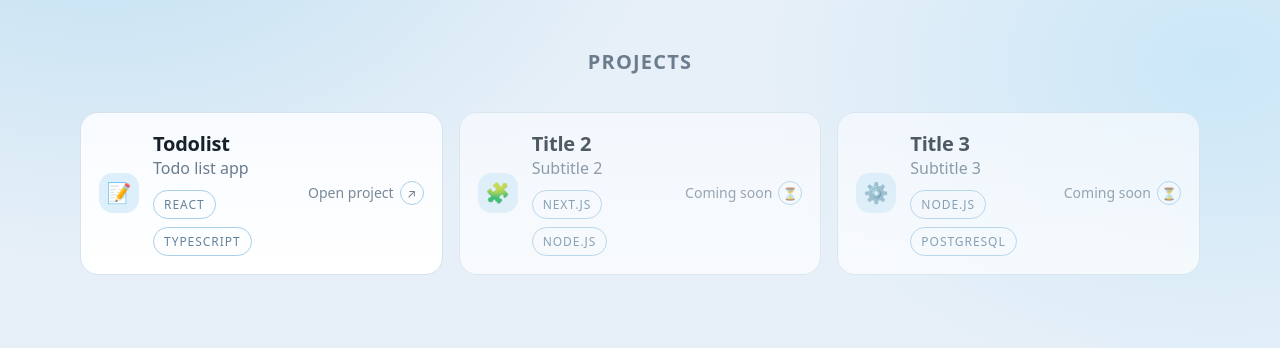
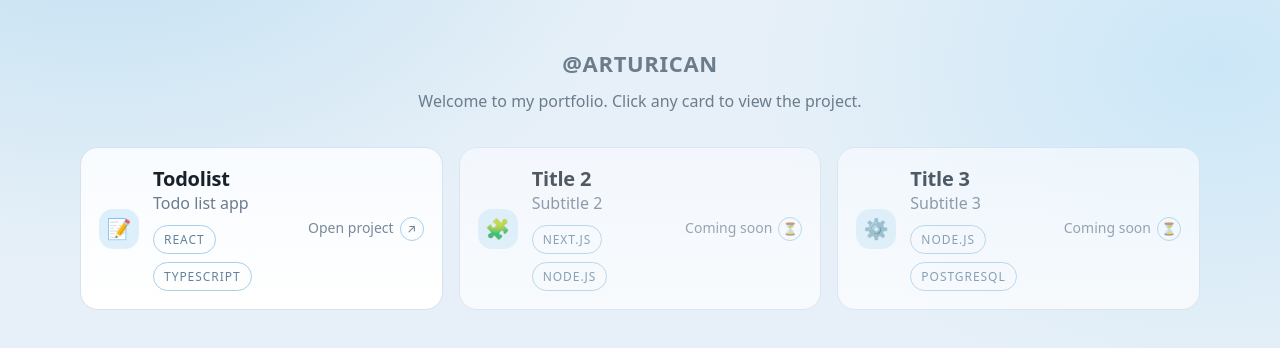
Before and after one commit to arturican/portfolio, a React (Vite) app: page / in a window 1280 px wide. Shown: the top 348 px of the page. Built offline with nearby package versions, Linux system fonts and the light colour scheme.

Commit message:
add text in main page App

```diff
--- a/src/app/App.tsx
+++ b/src/app/App.tsx
@@ -7,8 +7,9 @@ export const App = () => {
       <div className="container">
         <div className="header">
           <h1 id="title" className="title">
-            Projects
+            @arturican
           </h1>
+          <p className="subtitle">Welcome to my portfolio. Click any card to view the project.</p>
         </div>
 
         <section className="section" aria-label="Project links">
--- a/src/app/styles/layout.css
+++ b/src/app/styles/layout.css
@@ -14,11 +14,19 @@
 
 .title {
   margin: 0;
-  font-size: 20px;
+  font-size: 22px;
   font-weight: 700;
-  letter-spacing: 0.06em;
+  letter-spacing: 0.03em;
   text-transform: uppercase;
   color: var(--muted);
+}
+
+.subtitle {
+  margin: 8px auto 0;
+  max-width: 720px;
+  font-size: 16px;
+  color: var(--muted);
+  line-height: 1.5;
 }
 
 .section {
```
Also changed, not shown: 1 other file (tests, documents, lock files or other folders).
